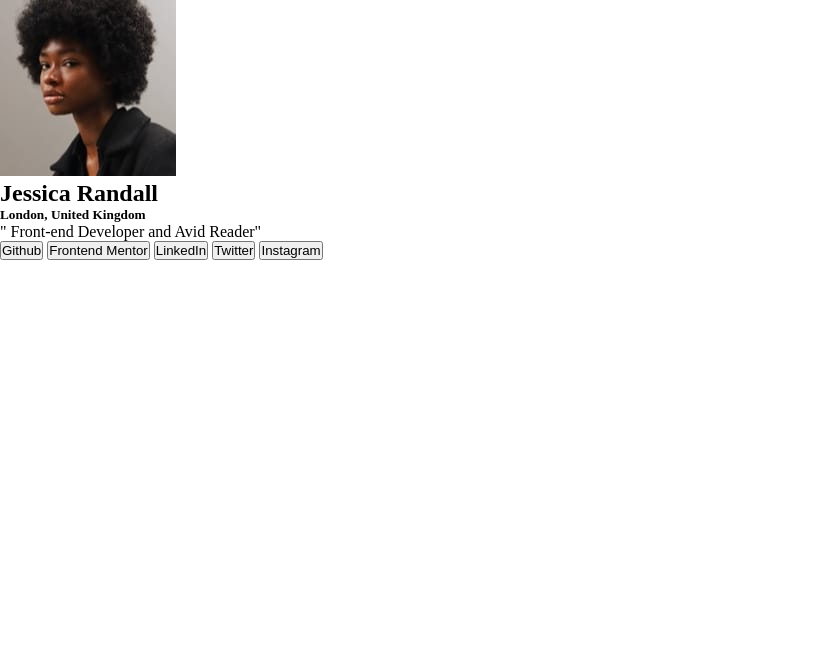
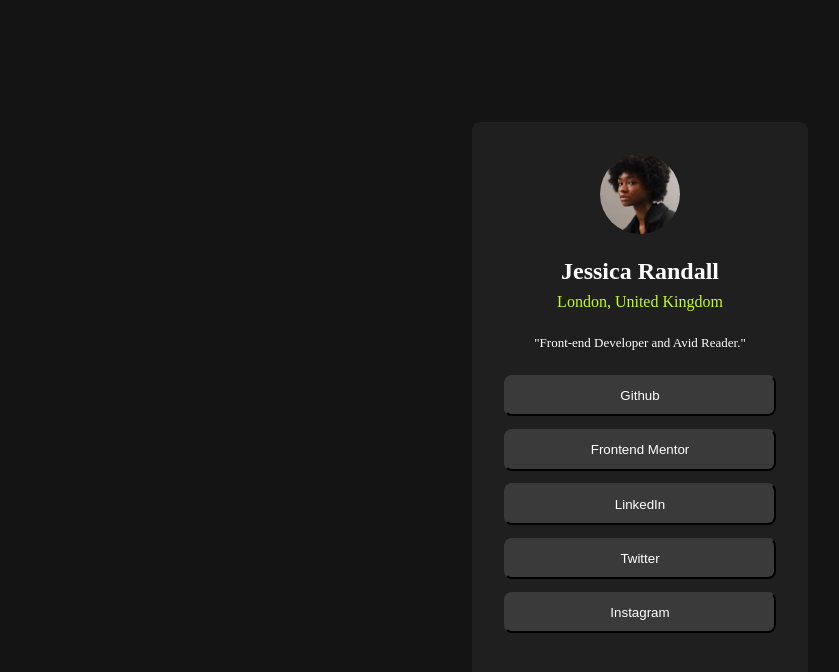
Before and after one commit to NathanVillamor/Social-Links-Component, a plain HTML site: page index.html in a window 1280 px wide. Shown: the whole page, without its empty margins (0-839 px from the left). Drawn offline with Linux system fonts and the light colour scheme; a web font is replaced by a local one.

Commit message:
Project Finished

```diff
--- a/index.html
+++ b/index.html
@@ -20,7 +20,7 @@
     <h2> Jessica Randall </h2>
     <h5> London, United Kingdom </h5>
 
-    <p>" Front-end Developer and Avid Reader"</p>
+    <p> "Front-end Developer and Avid Reader." </p>
 
     <button> Github </button>
     <button> Frontend Mentor </button>
--- a/style.css
+++ b/style.css
@@ -16,9 +16,64 @@
 
 body {
     font-family: "Fira Sans Extra Condensed";
+    background-color: var(--OffBlack);
+    display: flex;
+    justify-content: center;
+    align-items: center;
+
+    height: 100vh;
 }
 
 /* Card CSS */
+.card-container {
+    display: flex;
+    flex-direction: column;
+    align-items: center;
+    justify-content: center;
+    background-color: var(--DarkGrey);
+    color: var(--White);
+
+    border-radius: .5rem;
+    padding: 2rem;
+}
+
+.card-container img {
+    border-radius: 10rem;
+    width: auto;
+    height: 5rem;
+    margin-bottom: 1.5rem;
+}
+
+.card-container h2 {
+    margin-bottom: .5rem;
+}
+
+.card-container h5 {
+    color: var(--Green);
+    font-weight: 400;
+    font-size: medium;
+
+    margin-bottom: 1.5rem;
+}
+
+.card-container p {
+    font-weight: 250;
+    margin-bottom: 1.5rem;
+    font-size: small;
+}
+
+.card-container button {
+    color: var(--White);
+    background-color: rgb(58, 58, 58);
+    border-color: rgb(58, 58, 58);
+    box-shadow: none;
+
+    border-radius: .5rem;
+    margin-bottom: .8rem;
+    width: 17rem;
+    padding: .7rem;
+}
+
 
 
 
```
